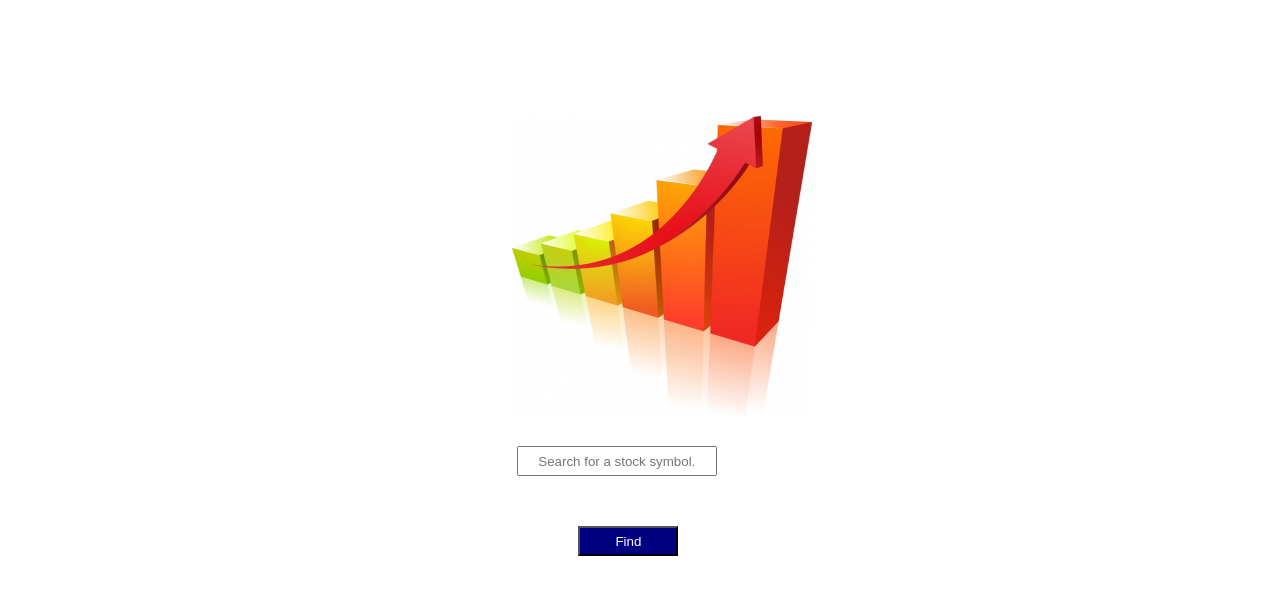
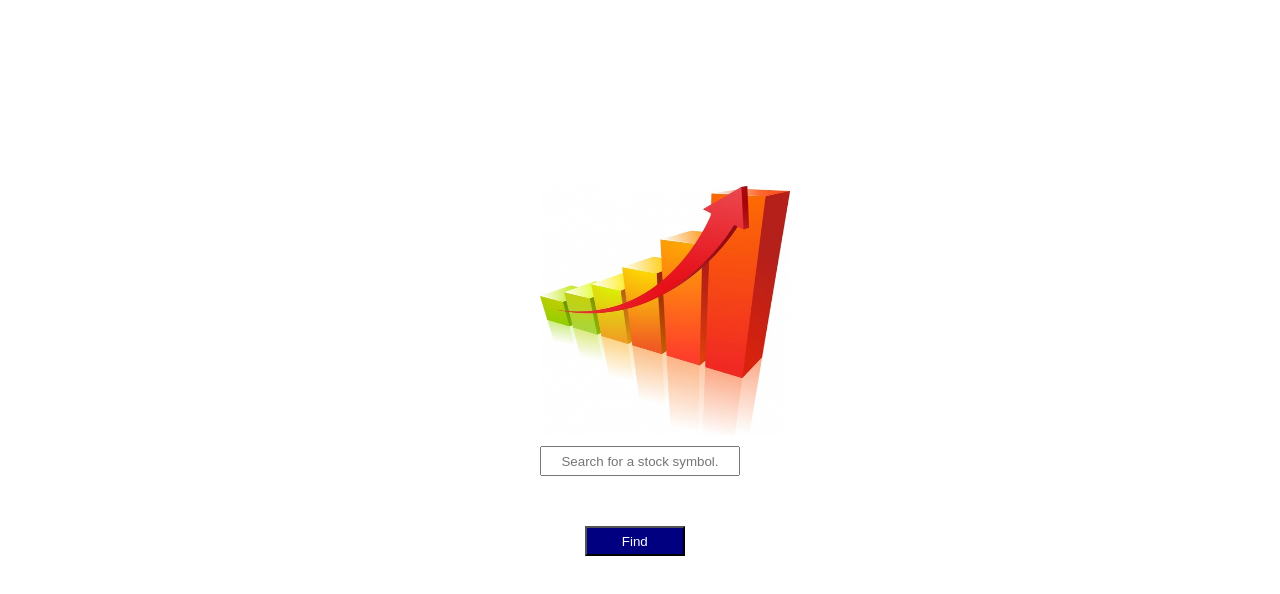
Before and after one commit to MatthewAbebe31/Stockio, a website: page index.html in a window 1280 px wide. Shown: the part 84-678 px from the top of the page. Drawn offline with nearby package versions, Linux system fonts and the light colour scheme.

Commit message:
centered homepage elements.

```diff
--- a/css/layout.css
+++ b/css/layout.css
@@ -31,6 +31,7 @@
   justify-content: center;
   text-align: center;
   margin: 0 auto;
+  margin-top: 40px;
 }
 
 .choose-views-container {
--- a/css/styles.css
+++ b/css/styles.css
@@ -13,12 +13,47 @@ header {
 }
 
 img {
-  margin: 0 auto;
-  position: absolute;
-  height: 300px;
-  width: 300px;
-  left: 40%;
-  top: 25%;
+  position: fixed;
+  top: 40%;
+  left: 50%;
+  margin-top: -50px;
+  margin-left: -100px;
+  width: 250px;
+  height: 250px;
+}
+
+form#stock-symbol-form {
+  position: fixed;
+  bottom: 30%;
+  left: 50%;
+  margin-top: -50px;
+  margin-left: -100px;
+}
+
+input#stock-search-input {
+  text-align: center;
+  width: 200px;
+  height: 30px;
+}
+
+.find-button {
+  position: fixed;
+  bottom: 20%;
+  left: 53.5%;
+  margin-top: -50px;
+  margin-left: -100px;
+  text-align: center;
+  background-color: navy;
+  color: white;
+  width: 100px;
+  height: 30px;
+  cursor: pointer;
+  font-family: Robotp, arial, sans-serif;
+}
+
+.stock-symbol-form {
+  display: flex;
+  flex-flow: wrap;
 }
 
 h1 {
@@ -57,16 +92,6 @@ li {
   margin-right: 40px;
 }
 
-input#stock-search-input {
-  position: fixed;
-  bottom: 30%;
-  right: 44%;
-  text-align: center;
-  margin: 0 auto;
-  width: 200px;
-  height: 30px;
-}
-
 canvas#priceChart {
   display: block;
   box-sizing: border-box;
@@ -74,19 +99,6 @@ canvas#priceChart {
   height: 350px;
   width: 350px;
   margin-top: 20px;
-}
-
-.find-button {
-  position: fixed;
-  bottom: 20%;
-  right: 47%;
-  text-align: center;
-  width: 100px;
-  height: 30px;
-  background-color: navy;
-  color: white;
-  cursor: pointer;
-  font-family: Robotp, arial, sans-serif;
 }
 
 .tab {
@@ -121,15 +133,6 @@ canvas#priceChart {
   }
 }
 
-/* .home-container {
-  display: flex;
-  flex-flow: column nowrap;
-} */
-
-form#symbol-form {
-  justify-content: center;
-}
-
 .hidden {
   display: none;
 }
--- a/index.html
+++ b/index.html
@@ -30,14 +30,16 @@
             <img src="images/threedimensional_arrow_vector_291838.jpg" alt="arrow-vector">
           </div>
         </div>
+
         <div class="col-full">
-          <div>
-            <form id="symbol-form">
+          <div class="stock-symbol-form">
+            <form id="stock-symbol-form">
               <input type="text" id="stock-search-input" placeholder="Search for a stock symbol.">
               <button class="find-button">Find</button>
             </form>
           </div>
         </div>
+
       </div>
     </div>
     <div class="chart-container hidden">
--- a/js/main.js
+++ b/js/main.js
@@ -6,7 +6,7 @@ function handleHeaderClick() {
   location.reload();
 }
 
-var stockSearchForm = document.querySelector('#symbol-form');
+var stockSearchForm = document.querySelector('#stock-symbol-form');
 stockSearchForm.addEventListener('submit', handleSubmit);
 
 function handleSubmit(event) {
```
